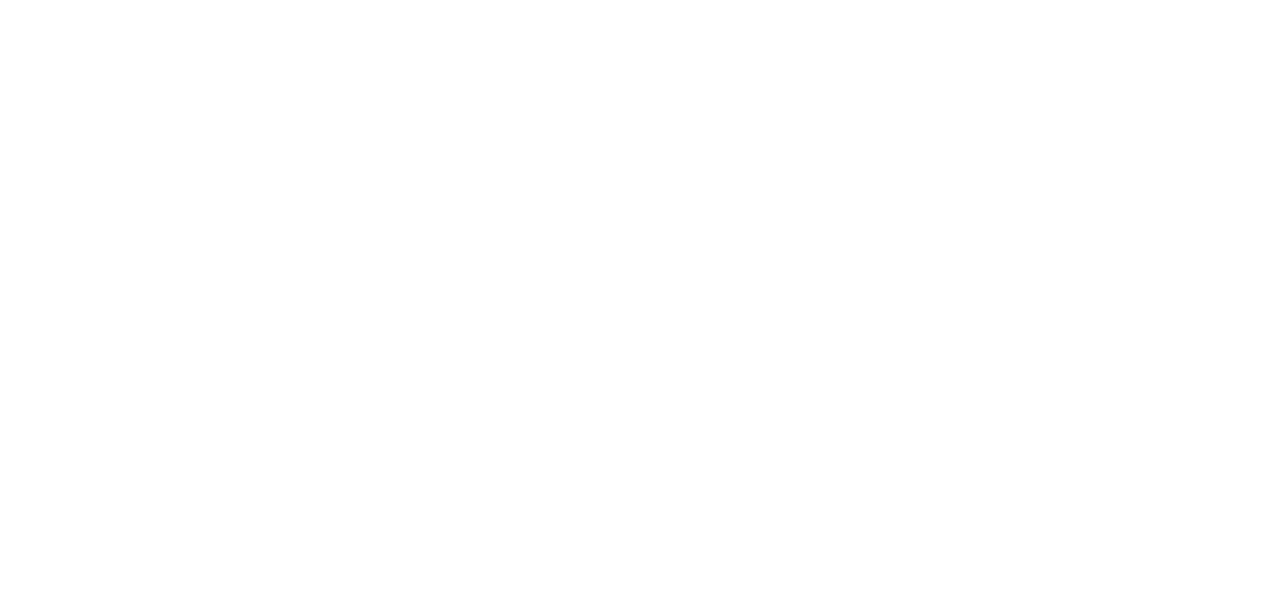
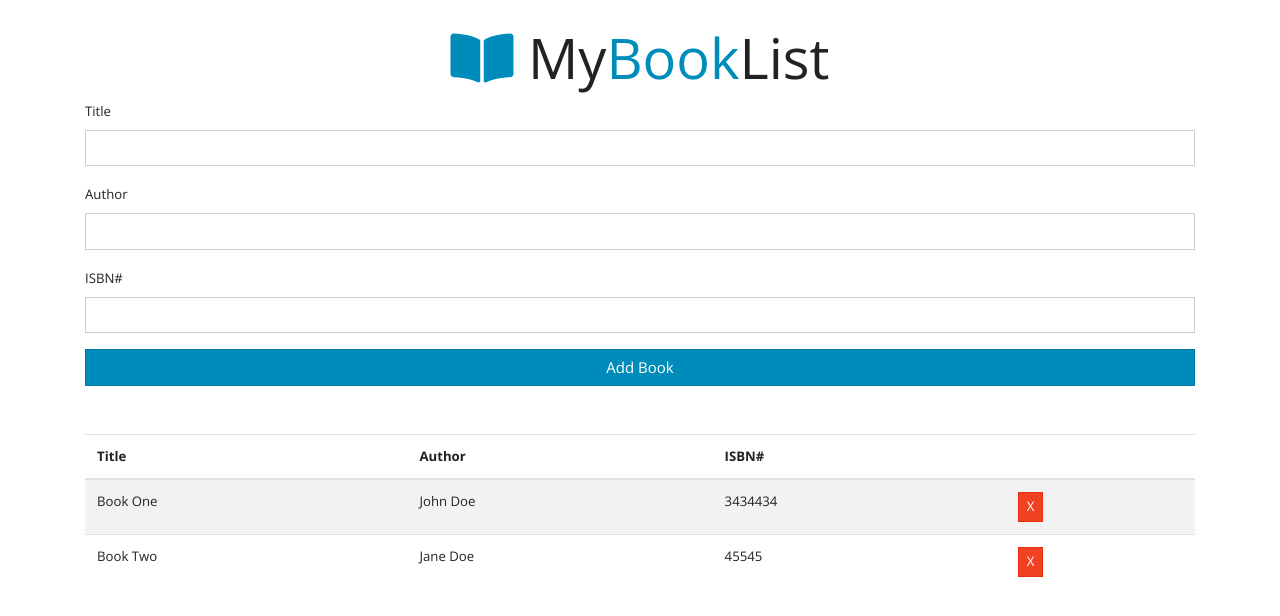
Before and after one commit to djzaragoza/booklist-app, a plain HTML site: page index.html in a window 1280 px wide. Drawn offline with nearby package versions, Linux system fonts and the light colour scheme.

Commit message:
working on building the app by creating variables, functions and event listeners

```diff
--- a/app.js
+++ b/app.js
@@ -0,0 +1,54 @@
+// Book class: represents a Book
+
+class Book {
+   constructor(title, author, isbn) {
+      this.title = title;
+      this.author = author;
+      this.isbn = isbn;
+   }
+}
+
+// UI class: handle UI tasks
+
+class UI {
+   static displayBooks() {
+      const StoredBooks = [
+         {
+            title: 'Book One',
+            author: 'John Doe',
+            isbn: '3434434'
+         },
+         {
+            title: 'Book Two',
+            author: 'Jane Doe',
+            isbn: '45545'
+         }
+      ];
+
+      const books = StoredBooks;
+
+      books.forEach((book) => UI.addBookToList(book));
+   }
+
+   static addBookToList(book) {
+      const list = document.querySelector('#book-list');
+
+      const row = document.createElement('tr');
+
+      row.innerHTML = `
+         <td>${book.title}</td>
+         <td>${book.author}</td>
+         <td>${book.isbn}</td>
+         <td><a href="#" class="btn btn-danger btn-sm delete">X</a></td>
+      `;
+
+      list.appendChild(row);
+   }
+}
+
+// Store class: handles local storage
+// Event: display books in the list
+
+document.addEventListener('DOMContentLoaded', UI.displayBooks);
+// Event: add a Book
+// Event: delete a Book
--- a/index.html
+++ b/index.html
@@ -6,12 +6,51 @@
    <meta http-equiv="X-UA-Compatible" content="IE=edge">
    <title></title>
    <meta name="viewport" content="width=device-width, initial-scale=1">
+   <link rel="stylesheet" href="https://use.fontawesome.com/releases/v5.6.3/css/all.css"
+      integrity="sha384-UHRtZLI+pbxtHCWp1t77Bi1L4ZtiqrqD80Kn4Z8NTSRyMA2Fd33n5dQ8lWUE00s" crossorigin="anonymous">
+   <link rel="stylesheet" href="https://bootswatch.com/4/yeti/bootstrap.min.css">
 
-   <title>BookList App</title>
+   <title>MyBookList App</title>
 </head>
 
 <body>
+   <div class="container mt-4">
+      <h1 class="display-4 text-center"><i class="fas fa-book-open text-primary"></i> My<span
+            class="text-primary">Book</span>List
+      </h1>
 
+      <form id="book-form">
+         <div class="form-group">
+            <label for="title">Title</label>
+            <input type="text" id="title" class="form-control">
+         </div>
+         <div class="form-group">
+            <label for="author">Author</label>
+            <input type="text" id="author" class="form-control">
+         </div>
+         <div class="form-group">
+            <label for="isbn">ISBN#</label>
+            <input type="text" id="isbn" class="form-control">
+         </div>
+         <input type="submit" value="Add Book" class="btn btn-primary btn-block">
+      </form>
+      <table class="table table-striped mt-5">
+         <thead>
+            <tr>
+               <th>Title</th>
+               <th>Author</th>
+               <th>ISBN#</th>
+               <th></th>
+            </tr>
+         </thead>
+         <tbody>
+         <tbody id="book-list"></tbody>
+         </tbody>
+      </table>
+
+   </div>
+
+   <script src="app.js"></script>
 
 </body>
 
```
